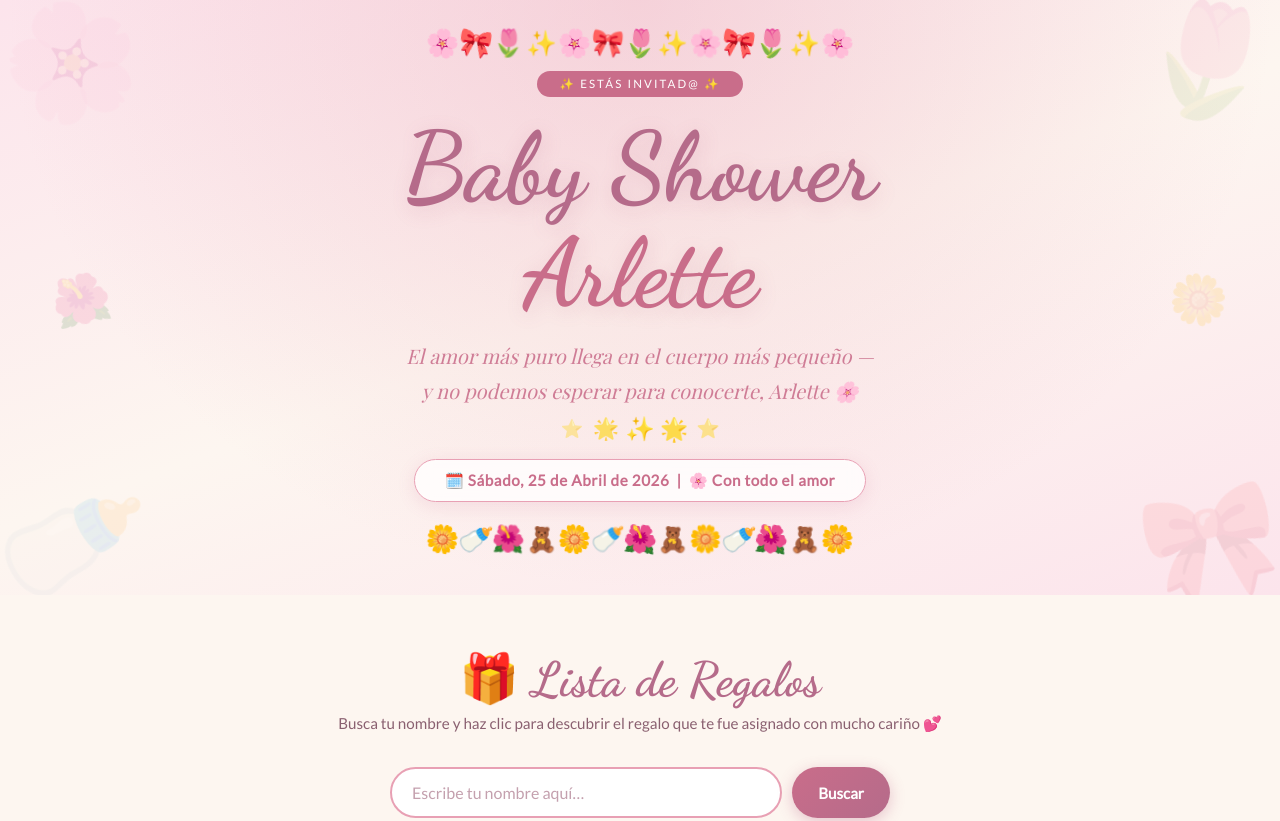
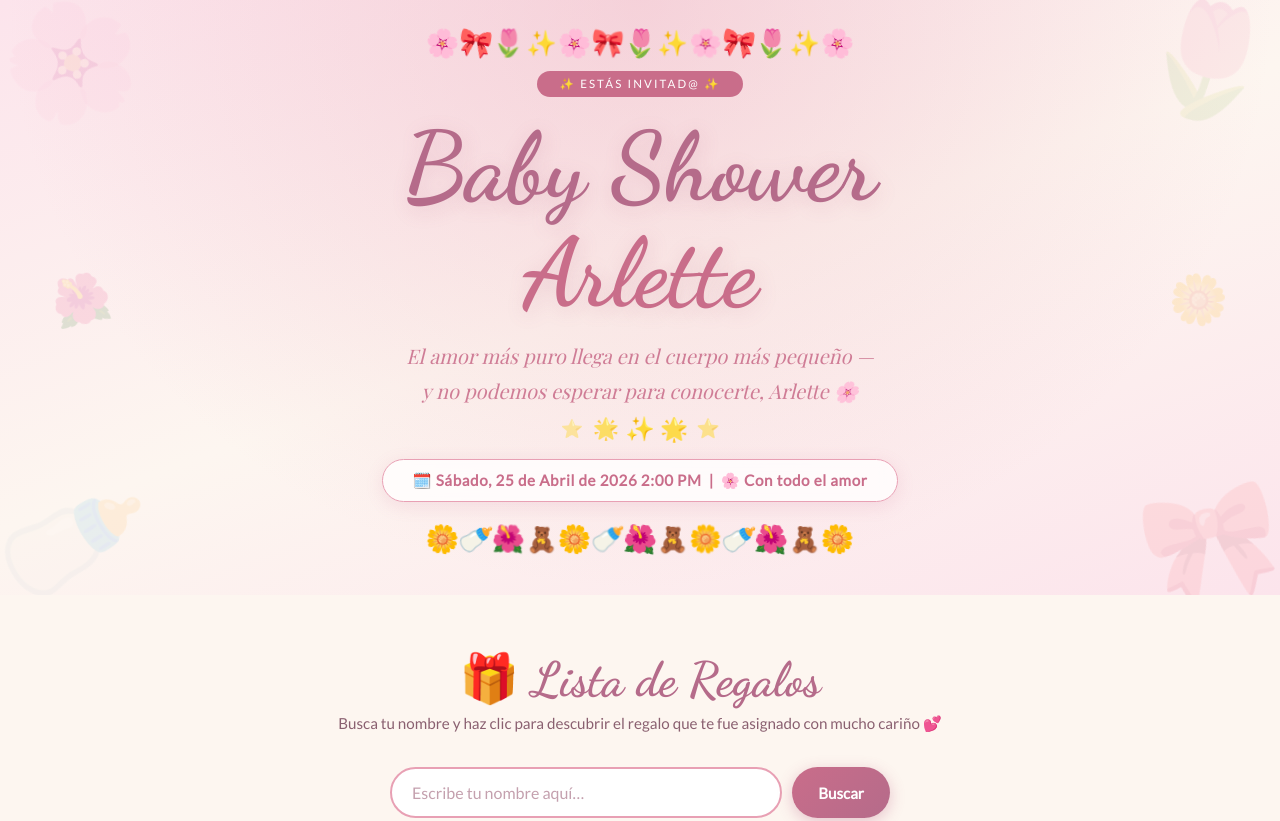
Before and after one commit to kevindanielcastillog2-del/arlette, a plain HTML site: page index.html in a window 1280 px wide. Shown: the top 821 px of the page. Drawn offline with nearby package versions, Linux system fonts and the light colour scheme; a web font is replaced by a local one.

Commit message:
Update index.html

```diff
--- a/index.html
+++ b/index.html
@@ -400,7 +400,7 @@ for(let i=0;i<22;i++){
     <span>⭐</span><span>🌟</span><span>✨</span><span>🌟</span><span>⭐</span>
   </div>
 
-  <div class="date-badge">🗓️ Sábado, 25 de Abril de 2026 &nbsp;|&nbsp; 🌸 Con todo el amor</div>
+  <div class="date-badge">🗓️ Sábado, 25 de Abril de 2026 2:00 PM &nbsp;|&nbsp; 🌸 Con todo el amor</div>
 
   <div class="garland" style="margin-top:22px;margin-bottom:0">
     <span>🌼</span><span>🍼</span><span>🌺</span><span>🧸</span><span>🌼</span><span>🍼</span><span>🌺</span><span>🧸</span><span>🌼</span><span>🍼</span><span>🌺</span><span>🧸</span><span>🌼</span>
```
